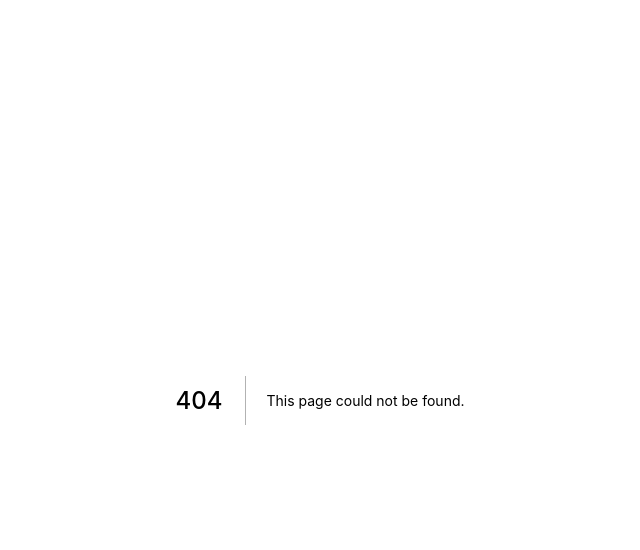
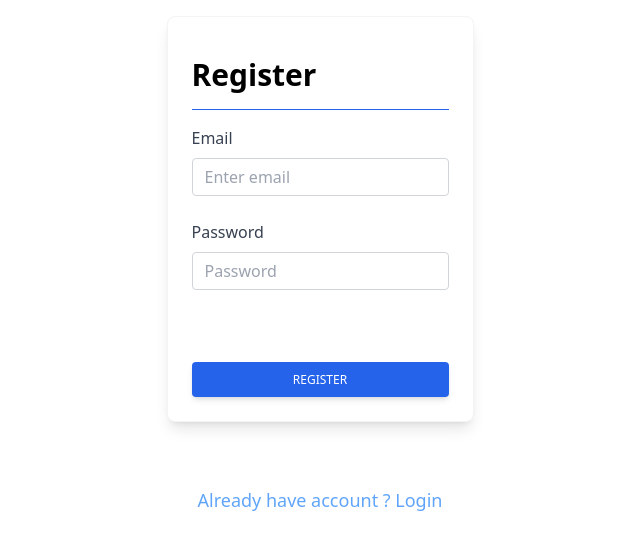
Before and after one commit to AdiCahyaSaputra/belajar-fullstack-nextjs, a Next.js app: page /auth/register in a window 1280 px wide. Before the commit this address had no page. Shown: the top 550 px of the page, without its empty margins (320-960 px from the left). Built offline with nearby package versions, Linux system fonts and the light colour scheme.

Commit message:
register logic, dynamic object keys, func on props

```diff
--- /dev/null
+++ b/components/FormElement.js
@@ -0,0 +1,30 @@
+export default function FormElement({ title, submit, children, onSubmitHandler }) {
+  return (
+    <div className="block p-6 border border-gray-100 rounded-lg shadow-lg bg-white max-w-sm">
+      <h1 className="text-3xl font-bold my-4 border-b border-blue-600 pb-4">{title}</h1>
+      <form onSubmit={ (onSubmitHandler) }>
+        { children }
+        <button type="submit" className="
+          mt-12
+          px-6
+          py-2.5
+          bg-blue-600
+          inline-block
+          w-full
+          text-white
+          font-medium
+          text-xs
+          leading-tight
+          uppercase
+          rounded
+          shadow-md
+          hover:bg-blue-700 hover:shadow-lg
+          focus:bg-blue-700 focus:shadow-lg focus:outline-none focus:ring-0
+          active:bg-blue-800 active:shadow-lg
+          transition
+          duration-150
+          ease-in-out">{submit}</button>
+      </form>
+    </div>
+  )
+}
--- /dev/null
+++ b/components/InputLabel.js
@@ -0,0 +1,26 @@
+export default function InputLabel({ idLabel, labelText, type, placeholder, name, onChangeHandler }) {
+  return (
+    <div className="mb-6">
+      <label htmlFor={ idLabel } className="inline-block mb-2 text-gray-700">{ labelText }</label>
+      <input className="
+        block
+        w-full
+        px-3
+        py-1.5
+        text-base
+        font-normal
+        text-gray-700
+        bg-white bg-clip-padding
+        border border-solid border-gray-300
+        rounded
+        transition
+        ease-in-out
+        m-0
+        focus:text-gray-700 focus:bg-white focus:border-blue-600 focus:outline-none" id={ idLabel }
+        type={ type }
+        placeholder={ placeholder }
+        name={ name }
+        onChange={ (onChangeHandler) ?? 0 }/>
+    </div>
+  )
+}
--- a/middlewares/authorization.js
+++ b/middlewares/authorization.js
@@ -2,16 +2,16 @@ import jwt from "jsonwebtoken"
 
 // return promises
 export default async function authorization(req, res) {
-  // middleware: check dari req.headers
-  const { authorization } = req.headers // tipe _spasi_ token
+  const { authorization } = req.headers
+
   if(!authorization) return res.status(401).end()
 
-  const [authType, authToken] = authorization.split(' ') // split antara tipe dan token
+  const [authType, authToken] = authorization.split(' ')
+
   if(authType !== "Bearer") return res.status(401).end()
 
   return jwt.verify(authToken, "iniTokenRahasiaKu", async function(err, decoded) {
     if(err) return res.status(401).end()
-    // return decode jika sudah resolve / rejected
     return await decoded
   })
 }
--- a/pages/api/auth/login.js
+++ b/pages/api/auth/login.js
@@ -24,7 +24,7 @@ export default async function handler(req, res) {
   // return json web token
 
   res.status(200).json({
-    msg: "Login",
+    msg: "Authenticate!",
     token
   })
 }
--- a/pages/api/auth/register.js
+++ b/pages/api/auth/register.js
@@ -18,7 +18,7 @@ export default async function handler(req, res) {
     .first()
 
   res.status(200).json({
-    msg: "Register",
+    msg: "Register Successfully",
     user
   })
 }
--- /dev/null
+++ b/pages/auth/login.js
@@ -0,0 +1,26 @@
+import FormElement from "../../components/FormElement"
+import InputLabel from "../../components/InputLabel"
+
+import Link from "next/link"
+
+export default function Login() {
+
+  function loginHandler(e) {
+    e.preventDefault()
+    console.log("submit")
+  }
+
+   return (
+    <div className="container mx-auto p-4 flex flex-col items-center">
+      <FormElement title="Login" submit="Login" onSubmitHandler={ loginHandler }>
+        <InputLabel labelText="Email" idLabel="email" type="email" placeholder="Enter email" name="email" />
+        <InputLabel labelText="Password" idLabel="password" type="password" placeholder="Password" name="password" />
+      </FormElement>
+
+      <Link href="/auth/register">
+        <a className="hover:text-blue-600 hover:underline text-blue-400 mt-16 text-lg">Did not have an account ? Register</a>
+      </Link>
+
+    </div>
+  )
+}
--- /dev/null
+++ b/pages/auth/register.js
@@ -0,0 +1,64 @@
+import FormElement from "../../components/FormElement"
+import InputLabel from "../../components/InputLabel"
+
+import Link from "next/link"
+import { useState } from "react"
+
+export default function Register() {
+  const [fields, setFileds] = useState({
+    email: "",
+    password: ""
+  })
+
+  async function registerHandler(e) {
+    e.preventDefault()
+
+    // kirim request ke Api
+    const registerReq = await fetch("/api/auth/register", {
+      method: "POST",
+      body: JSON.stringify(fields), // isi body nya json yang sudah di string kan
+      headers: {
+        "Content-Type": "application/json" // kasih tau si next kalo ini tuh json bukan string
+      }
+    })
+
+    // dapet respon
+    const registerRes = await registerReq.json()
+    console.log(registerRes)
+  }
+
+  function getValue(e) {
+    const name = e.target.name
+    setFileds({
+      ...fields, // previous value (cuz useState just replace not re assign the value)
+      // using dynamic keys in object (es2015 feature)
+      [name]: e.target.value
+    })
+  }
+
+
+  return (
+    <div className="container mx-auto p-4 flex flex-col items-center">
+      <FormElement title="Register" submit="Register" onSubmitHandler={ registerHandler }>
+        <InputLabel labelText="Email"
+        idLabel="email"
+        type="email"
+        placeholder="Enter email"
+        name="email"
+        onChangeHandler={ getValue } />
+
+        <InputLabel labelText="Password"
+        idLabel="password"
+        type="password"
+        placeholder="Password"
+        name="password"
+        onChangeHandler={ getValue } />
+      </FormElement>
+
+      <Link href="/auth/login">
+        <a className="hover:text-blue-600 hover:underline text-blue-400 mt-16 text-lg">Already have account ? Login</a>
+      </Link>
+
+    </div>
+  )
+}
--- a/styles/globals.css
+++ b/styles/globals.css
@@ -1,3 +1,9 @@
+* {
+   -webkit-tap-highlight-color: transparent;
+   transition: all .2s;
+}
+
+
 @tailwind base;
 @tailwind components;
 @tailwind utilities;
```
